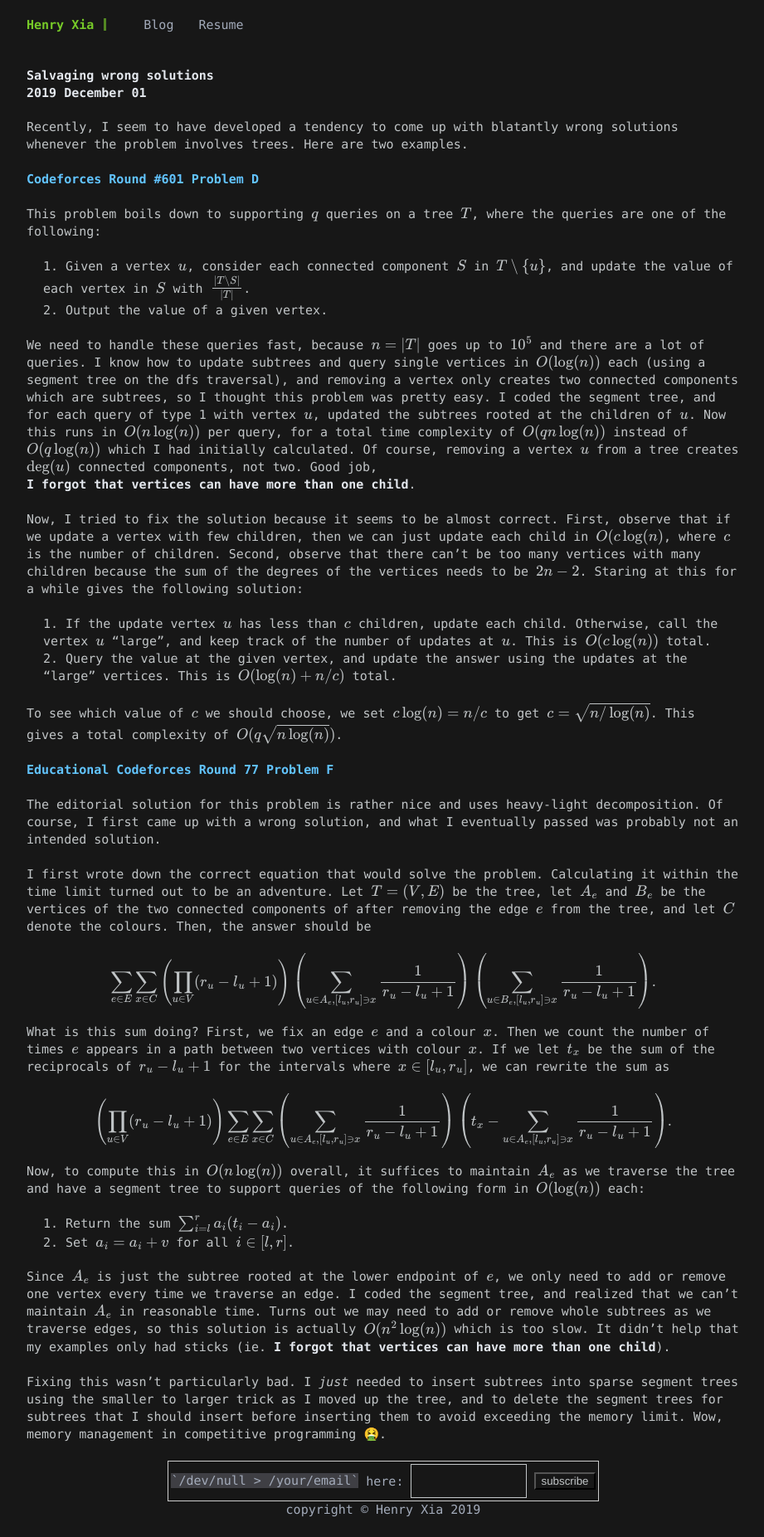
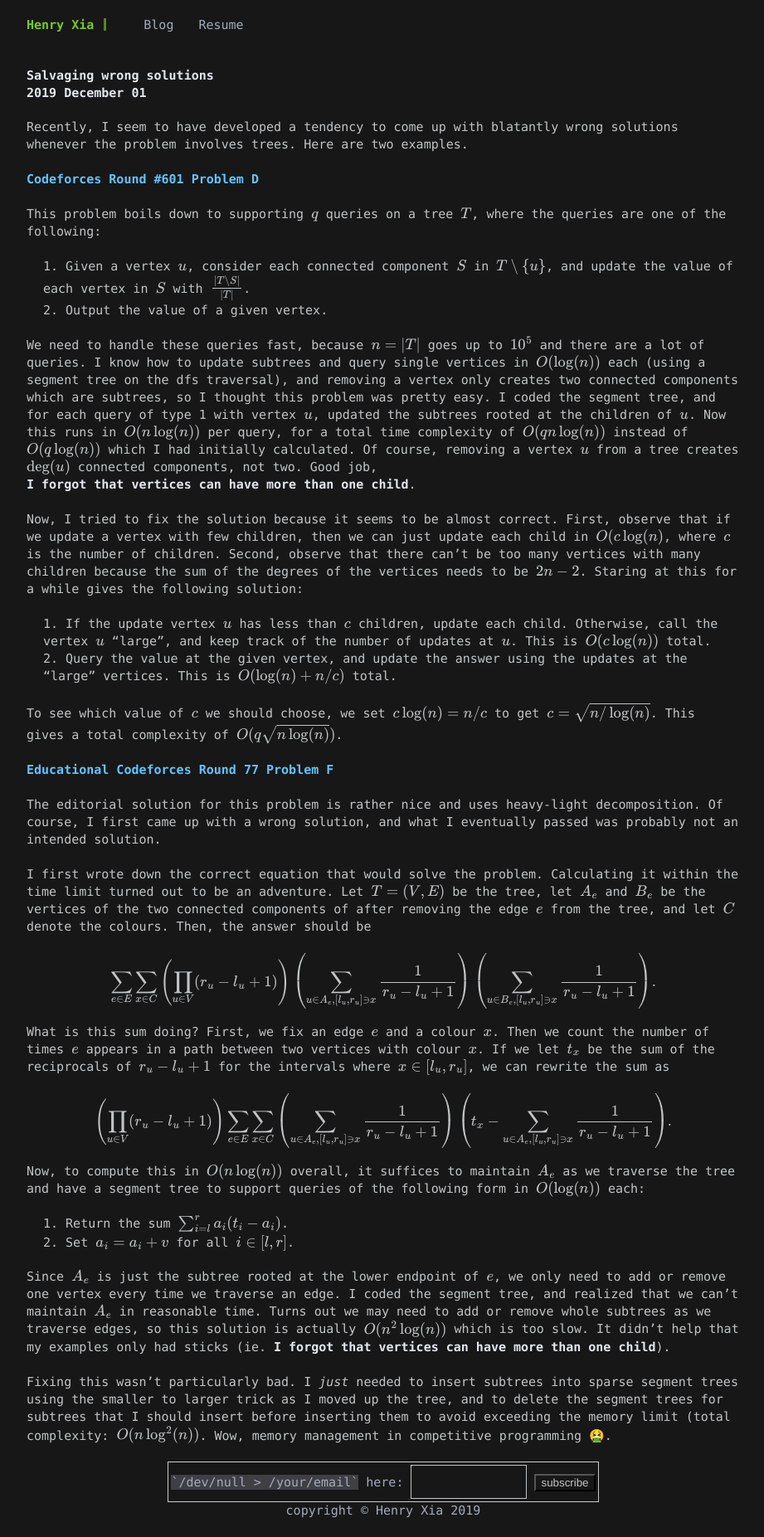
Before and after one commit to ehnryx/ehnryx.github.io, a Jekyll site: the page built from _posts/2019-12-01-wrong.md, in a window 1280 px wide. Shown: the whole page at 83% size, without its empty margins (178-1099 px from the left). Built offline with Jekyll 4.4.1, drawn with Linux system fonts in a browser that asks for light colours; formulas are drawn with MathJax 3.

Commit message:
add complexity

```diff
--- a/_posts/2019-12-01-wrong.md
+++ b/_posts/2019-12-01-wrong.md
@@ -79,8 +79,8 @@ that my examples only had sticks (ie. **I forgot that vertices can have more tha
 
 Fixing this wasn't particularly bad. I _just_ needed to insert subtrees into sparse segment trees
 using the smaller to larger trick as I moved up the tree, and to delete the segment trees for
-subtrees that I should insert before inserting them to avoid exceeding the memory limit. Wow, memory
-management in competitive programming 🤮.
+subtrees that I should insert before inserting them to avoid exceeding the memory limit (total
+complexity: $$O(n\log^2(n))$$. Wow, memory management in competitive programming 🤮.
 
 [D]: https://codeforces.com/contest/1254/problem/D
 [F]: https://codeforces.com/contest/1260/problem/F
```
